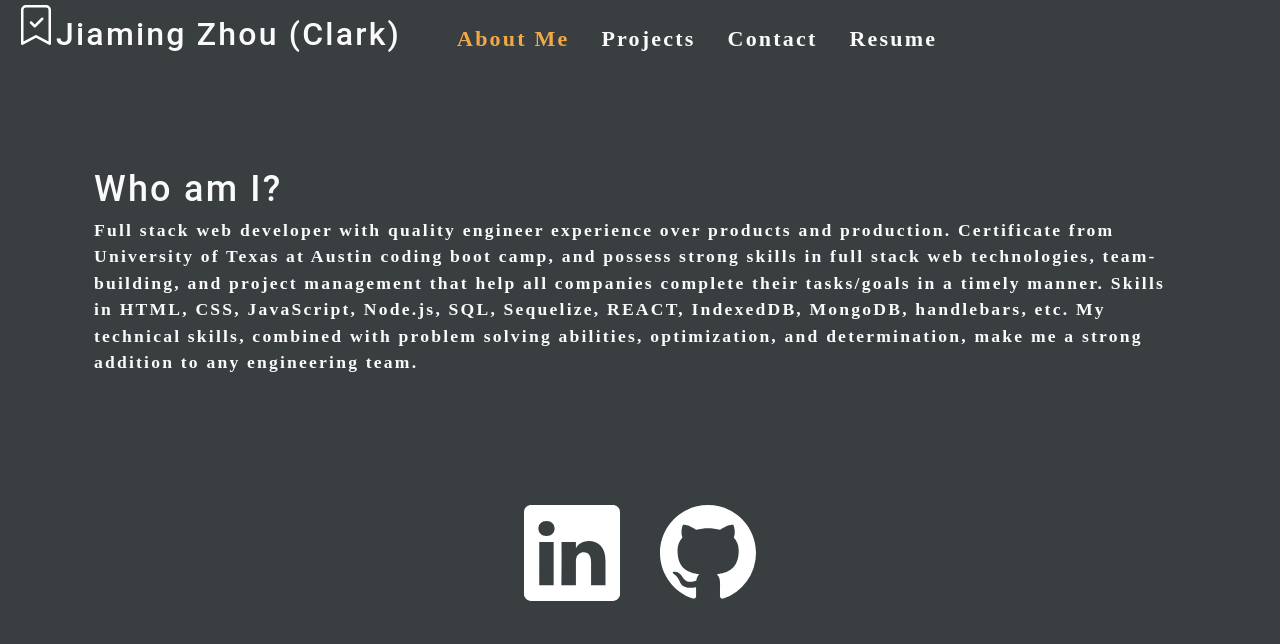
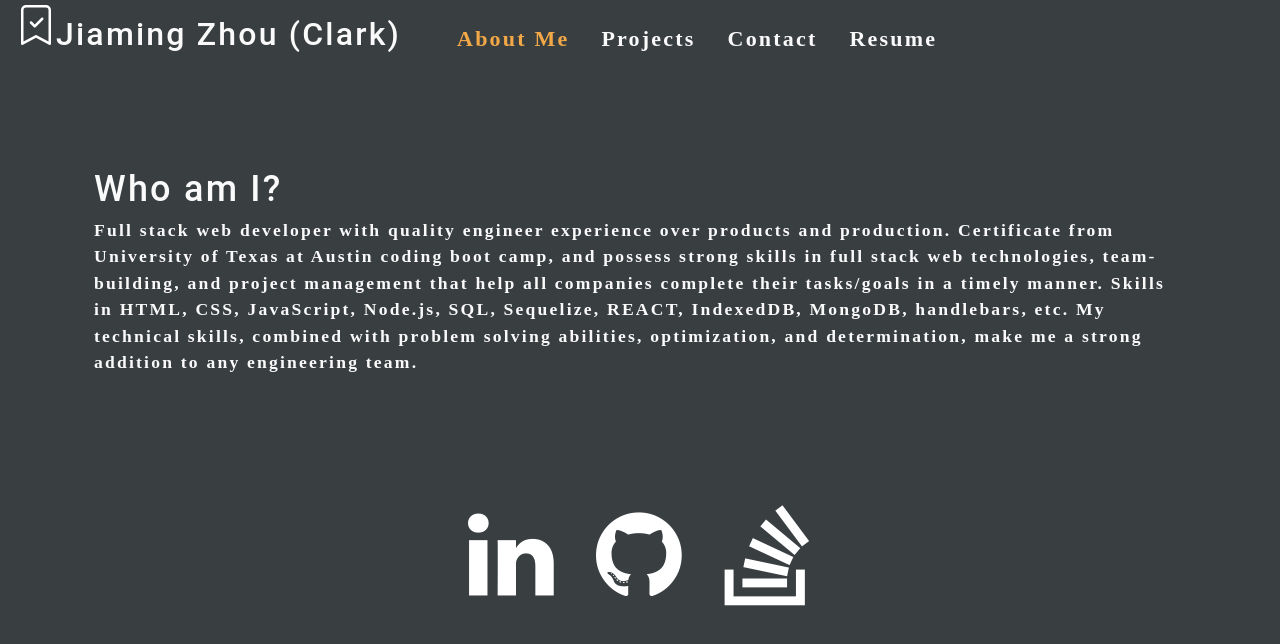
Before and after one commit to freezenleo/react-portfolio, a React (Create React App) app: page / in a window 1280 px wide. Shown: the top 644 px of the page. Built offline with nearby package versions, Linux system fonts and the light colour scheme.

Commit message:
added third profile icon

```diff
--- a/package.json
+++ b/package.json
@@ -4,11 +4,14 @@
   "private": true,
   "homepage": "https://freezenleo.github.io/react-portfolio/",
   "dependencies": {
+    "@fortawesome/fontawesome-svg-core": "^1.2.36",
+    "@fortawesome/free-solid-svg-icons": "^5.15.4",
+    "@fortawesome/react-fontawesome": "^0.1.15",
     "@testing-library/jest-dom": "^5.14.1",
     "@testing-library/react": "^11.2.7",
     "@testing-library/user-event": "^12.8.3",
+    "font-awesome": "^4.7.0",
     "react": "^17.0.2",
-    "react-bootstrap-icons": "^1.5.0",
     "react-dom": "^17.0.2",
     "react-scripts": "4.0.3",
     "web-vitals": "^1.1.2"
--- a/src/components/Footer/index.js
+++ b/src/components/Footer/index.js
@@ -1,14 +1,19 @@
 import React from 'react';
-import { Linkedin, Github } from "react-bootstrap-icons";
+import 'font-awesome/css/font-awesome.min.css';
 
 function Footer() {
     return (
         <footer className="my-5">
-            <a data-testid="linkedin" className="mx-2" href="https://bit.ly/3zlV3XT">
-                <Linkedin color="white" size={96} />
+            <a className="mx-2" href="https://bit.ly/3zlV3XT">
+
+                <i className="fa fa-linkedin" style={{ fontSize: 100, color: 'white' }}></i>
             </a>
-            <a data-testid="github" className="mx-2" href="https://github.com/freezenleo">
-                <Github color="white" size={96} />
+            <a className="mx-2" href="https://github.com/freezenleo">
+
+                <i className="fa fa-github" style={{ fontSize: 100, color: 'white' }}></i>
+            </a>
+            <a className="mx-2" href="https://stackoverflow.com/users/15491548/clark-zhou?tab=profile">
+                <i className="fa fa-stack-overflow" style={{ fontSize: 100, color: 'white' }}></i>
             </a>
         </footer>
     )
```
Also changed, not shown: 2 other files (tests, documents, lock files or other folders).
